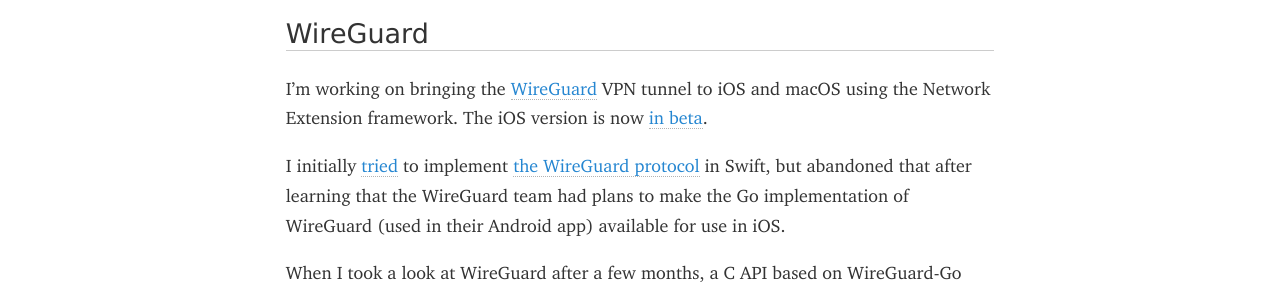
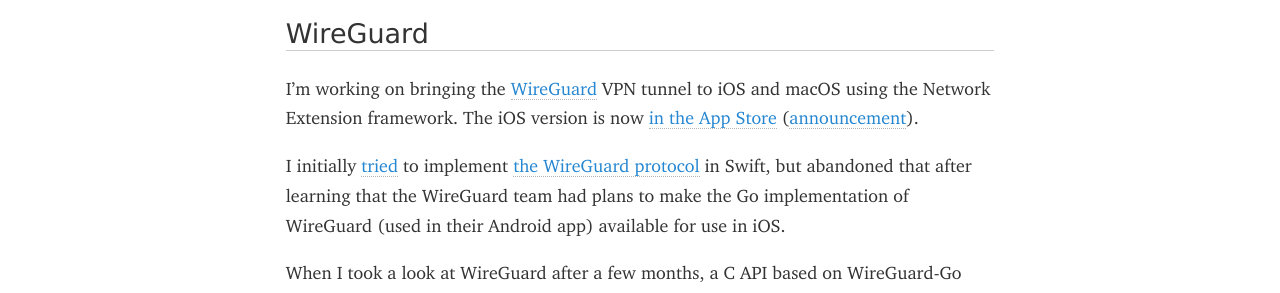
Before and after one commit to roop/roop.github.io, a Jekyll site: the page built from work/wireguard.md, in a window 1280 px wide. Shown: the part 301-594 px from the top of the page. Built offline with Jekyll 4.4.1, drawn with Linux system fonts in a browser that asks for light colours; some web fonts are replaced.

Commit message:
Update 'WireGuard' page

```diff
--- a/work/wireguard.md
+++ b/work/wireguard.md
@@ -13,9 +13,11 @@
 ## WireGuard
 
 I'm working on bringing the [WireGuard] VPN tunnel to iOS and macOS using
-the Network Extension framework. The iOS version is now [in beta].
+the Network Extension framework. The iOS version is now [in the App
+Store][appstore] ([announcement][announcement]).
 
-[in beta]: https://lists.zx2c4.com/pipermail/wireguard/2018-November/003526.html
+[appstore]: https://itunes.apple.com/us/app/wireguard/id1441195209?ls=1&mt=8
+[announcement]: https://lists.zx2c4.com/pipermail/wireguard/2018-December/003694.html
 
 I initially [tried] to implement [the WireGuard protocol] in Swift, but
 abandoned that after learning that the WireGuard team had plans to make
```
